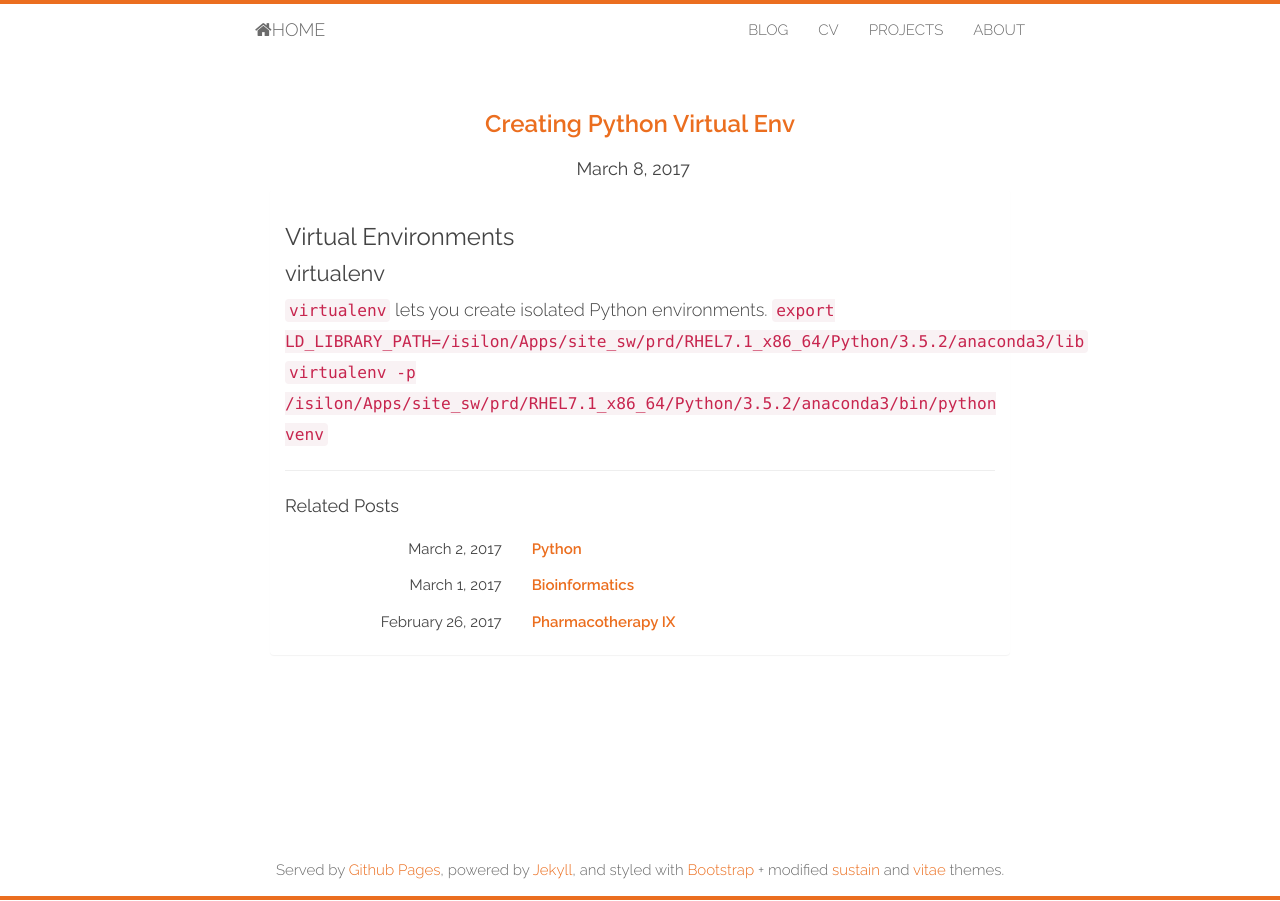
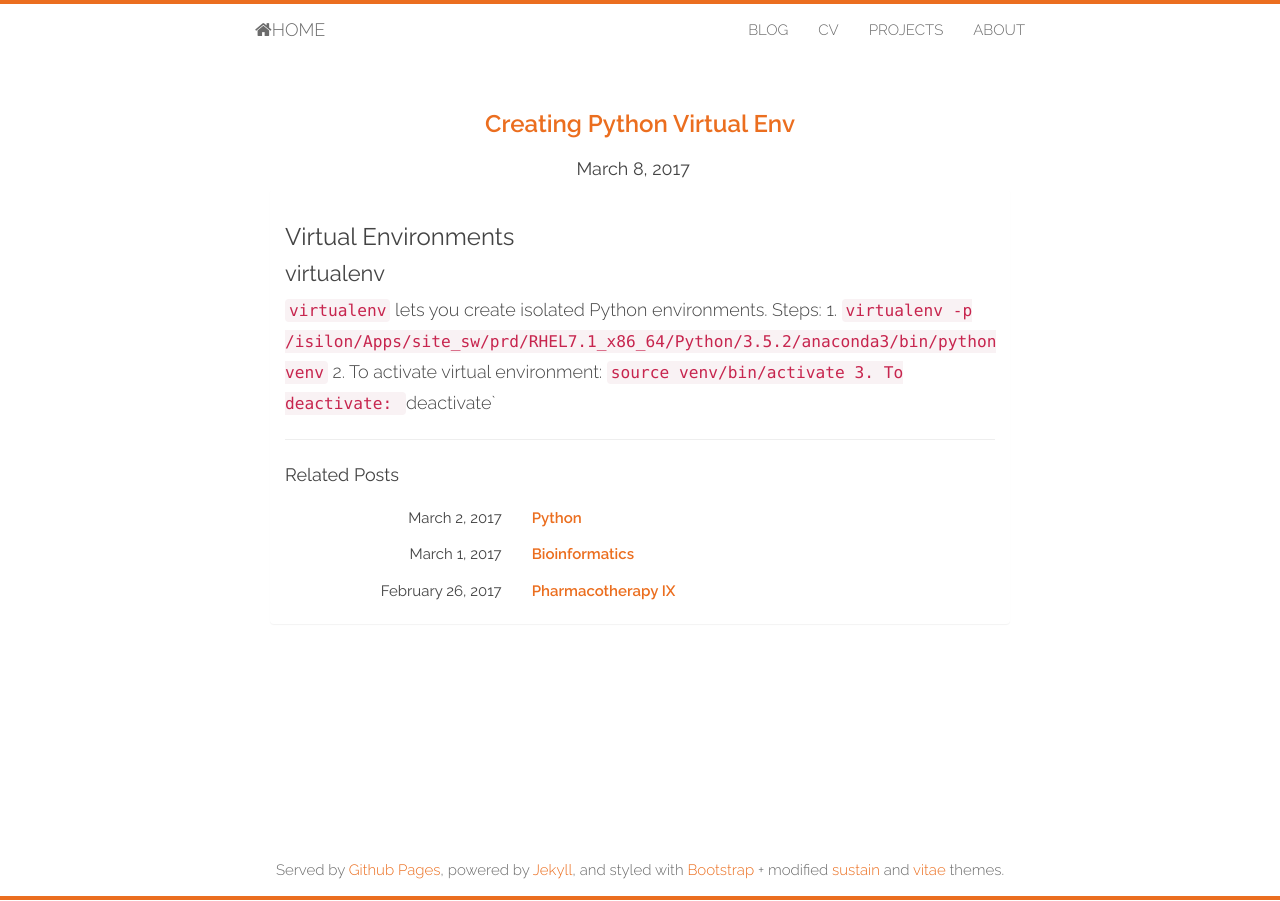
Before and after one commit to sripaladugu/sripaladugu.github.io, a Jekyll site: the page built from _posts/2017-03-08-Creating-Python-Virtual-Env.md, in a window 1280 px wide. Built offline with Jekyll 4.4.1, drawn with Linux system fonts in a browser that asks for light colours; nearby versions of some CDN libraries; our own code applies the rules of GitHub Pages for plain Markdown files.

Commit message:
updated posts

```diff
--- a/_posts/2017-03-08-Creating-Python-Virtual-Env.md
+++ b/_posts/2017-03-08-Creating-Python-Virtual-Env.md
@@ -1,5 +1,7 @@
 ### Virtual Environments
 #### virtualenv
 `virtualenv` lets you create isolated Python environments.
-`export LD_LIBRARY_PATH=/isilon/Apps/site_sw/prd/RHEL7.1_x86_64/Python/3.5.2/anaconda3/lib`
-`virtualenv -p /isilon/Apps/site_sw/prd/RHEL7.1_x86_64/Python/3.5.2/anaconda3/bin/python venv`
+Steps:
+     1. `virtualenv -p /isilon/Apps/site_sw/prd/RHEL7.1_x86_64/Python/3.5.2/anaconda3/bin/python venv`
+     2. To activate virtual environment: `source venv/bin/activate
+     3. To deactivate: `deactivate`
```
Also changed, not shown: _posts/2017-03-01-Bioinformatics.md (+1 -0 lines), 2 other files.
